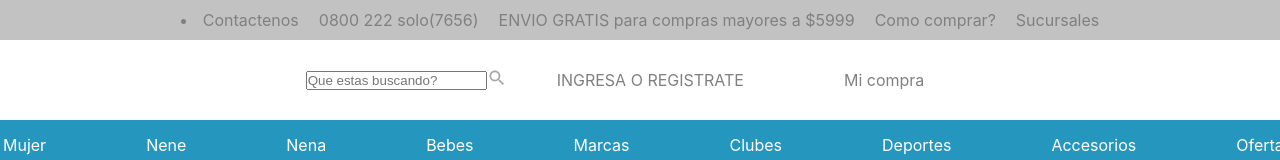
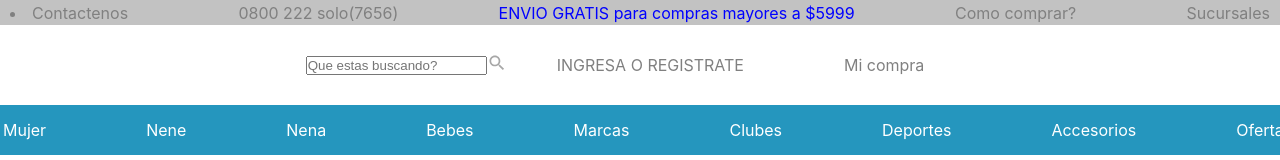
Before and after one commit to elishitas/solodeportes-store, a React (Create React App) app: page / in a window 1280 px wide. Shown: the top 160 px of the page. Built offline with nearby package versions, Linux system fonts and the light colour scheme.

Commit message:
se retoca estilos

```diff
--- a/src/components/NavBar/NavTop.jsx
+++ b/src/components/NavBar/NavTop.jsx
@@ -7,7 +7,7 @@ const NavTop = () => { //funcion
             <NavContainer>
                 <li style={linkStyle}>Contactenos</li>
                 <p style={linkStyle}>0800 222 solo(7656)</p>
-                <p style={linkStyle}>ENVIO GRATIS para compras mayores a $5999</p>
+                <p style={linkStyleBlue}>ENVIO GRATIS para compras mayores a $5999</p>
                 <p style={linkStyle}>Como comprar?</p>
                 <p style={linkStyle}>Sucursales</p>
             </NavContainer>
@@ -22,17 +22,22 @@ const Nav = styled.nav`
     display: flex;
 `
 const NavContainer = styled.nav`
-    height: 40px;
+    height: 25px;
     width: 100%;
     background-color: #c2c2c2;
     color: white;
     text-align: center;
     display: flex;
     align-items: center;
-    justify-content: center
+    justify-content: space-between;
+
 `;
 
 const linkStyle = {
     margin: 10,
     color: 'grey',
 };
+
+const linkStyleBlue = {
+    color: 'blue',
+};
```
